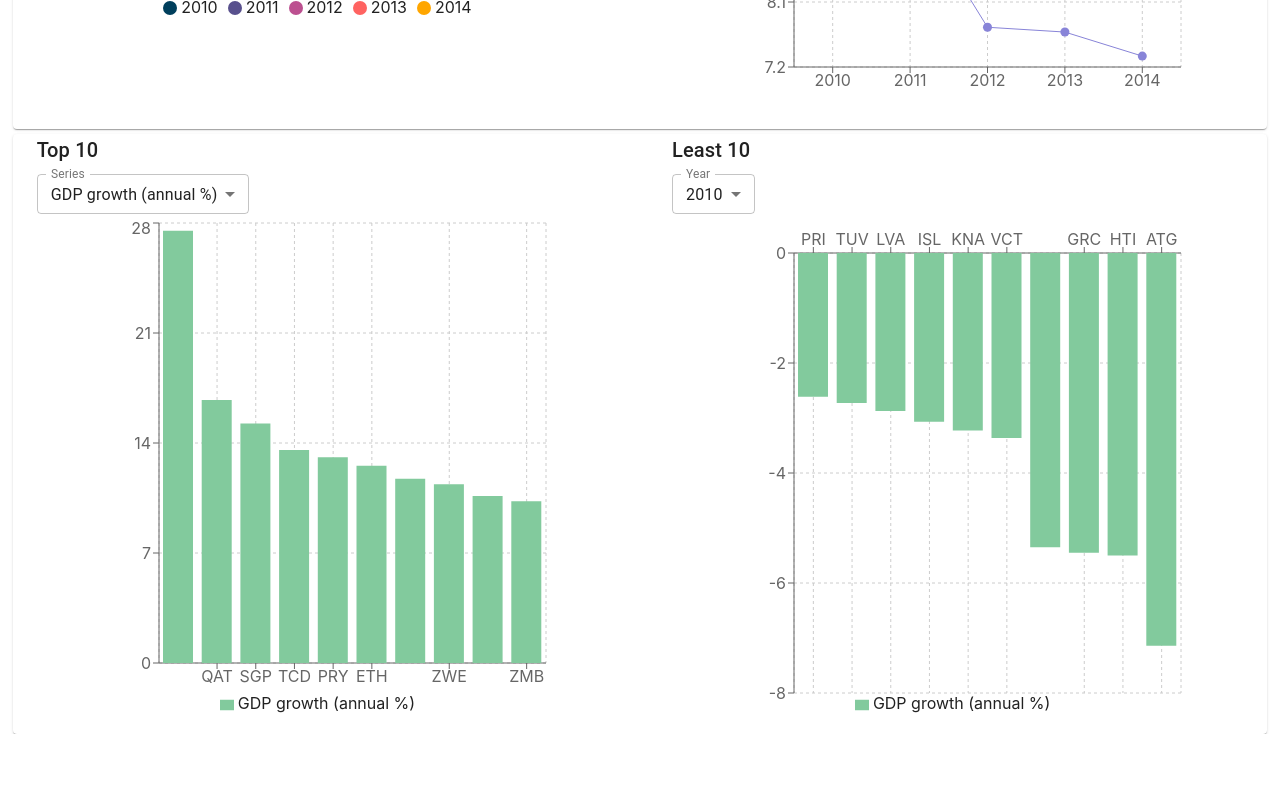
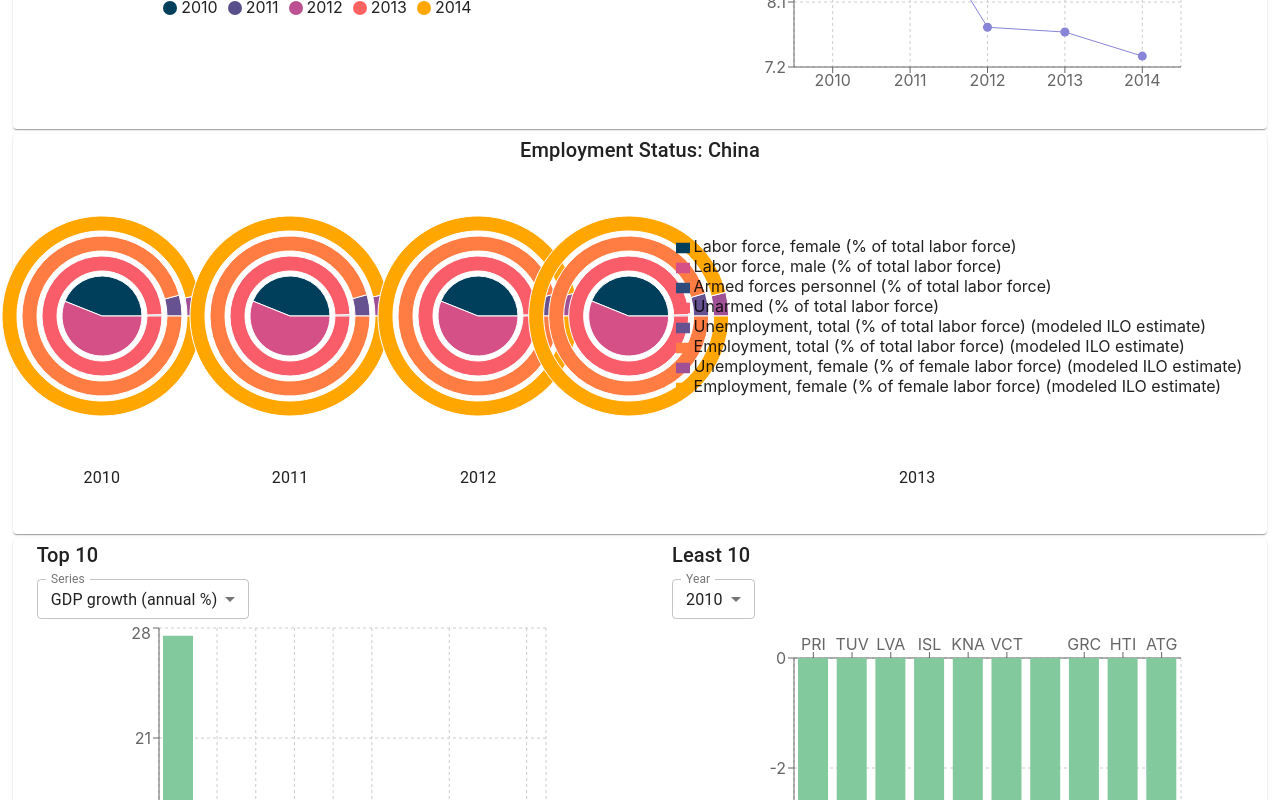
Before and after one commit to nickchen120235/prp-4, a React (Create React App) app: page / in a window 1280 px wide. Shown: the part 640-1440 px from the top of the page. Before the commit the page ends 1374 px from the top, so only its background shows below. Built offline with nearby package versions, Linux system fonts and the light colour scheme.

Commit message:
add pie view for employment status

```diff
--- a/src/App.tsx
+++ b/src/App.tsx
@@ -9,6 +9,8 @@ import CorrelationGraph from './components/CorrelationGraph'
 import AxisLinegraph from './components/AxisLineGraph'
 import Top10Graph from './components/Top10Graph'
 import Least10Graph from './components/Least10Graph'
+import LaborGraph from './components/LaborGraph'
+import LaborGraphWithLegend from './components/LaborGraphWithLegend'
 
 import data from './utils/data'
 import styleClass from './utils/styles'
@@ -73,6 +75,25 @@ const App = () => {
           <AxisLinegraph country={country} axis={y} />
         </Container>
       </Paper>
+      <Paper className={classes.viewContainer5}>
+  <Typography variant='h6' align='center'>Employment Status: {countryCode[country]}</Typography>
+        <Container maxWidth={false} className={classes.labor1}>
+          <LaborGraph country={country} year={2010} id='labor1' />
+          <Typography variant='body1' align='center'>2010</Typography>
+        </Container>
+        <Container maxWidth={false} className={classes.labor2}>
+          <LaborGraph country={country} year={2011} id='labor2' />
+          <Typography variant='body1' align='center'>2011</Typography>
+        </Container>
+        <Container maxWidth={false} className={classes.labor3}>
+          <LaborGraph country={country} year={2012} id='labor3' />
+          <Typography variant='body1' align='center'>2012</Typography>
+        </Container>
+        <Container maxWidth={false} className={classes.labor4}>
+          <LaborGraphWithLegend country={country} year={2013} id='labor4' />
+          <Typography variant='body1' align='center'>2013</Typography>
+        </Container>
+      </Paper>
       <Paper className={classes.viewContainer2}>
         <Container maxWidth={false} className={classes.subviewContainer}>
           <Typography variant='h6'>Top 10</Typography>
--- /dev/null
+++ b/src/components/LaborGraph.tsx
@@ -0,0 +1,77 @@
+import React from 'react'
+import { ResponsiveContainer, PieChart, Pie, Legend, Tooltip } from 'recharts'
+
+import data from '../utils/data'
+
+interface LaborGraphProps {
+  country: string
+  year: number
+  id?: number|string
+}
+
+const LaborGraph = (props: LaborGraphProps) => {
+  const { country, year, id } = props
+
+  const labor = [
+    {
+      name: 'Labor force, female (% of total labor force)',
+      value: data[country]['SL_TLF_TOTL_FE_ZS'][year-2010],
+      fill: '#003f5c'
+    },
+    {
+      name: 'Labor force, male (% of total labor force)',
+      value: 100-data[country]['SL_TLF_TOTL_FE_ZS'][year-2010],
+      fill: '#d45087'
+    }
+  ]
+  const armor = [
+    {
+      name: 'Armed forces personnel (% of total labor force)',
+      value: data[country]['MS_MIL_TOTL_TF_ZS'][year-2010],
+      fill: '#2f4b7c'
+    },
+    {
+      name: 'Unarmed (% of total labor force)',
+      value: 100-data[country]['MS_MIL_TOTL_TF_ZS'][year-2010],
+      fill: '#f95d6a'
+    }
+  ]
+  const unemploy = [
+    {
+      name: 'Unemployment, total (% of total labor force) (modeled ILO estimate)',
+      value: data[country]['SL_UEM_TOTL_ZS'][year-2010],
+      fill: '#665191'
+    },
+    {
+      name: 'Employment, total (% of total labor force) (modeled ILO estimate)',
+      value: 100-data[country]['SL_UEM_TOTL_ZS'][year-2010],
+      fill: '#ff7c43'
+    }
+  ]
+  const unemployfemale = [
+    {
+      name: 'Unemployment, female (% of female labor force) (modeled ILO estimate)',
+      value: data[country]['SL_UEM_TOTL_FE_ZS'][year-2010],
+      fill: '#a05195'
+    },
+    {
+      name: 'Employment, female (% of female labor force) (modeled ILO estimate)',
+      value: 100-data[country]['SL_UEM_TOTL_FE_ZS'][year-2010],
+      fill: '#ffa600'
+    }
+  ]
+
+  return(
+    <ResponsiveContainer height={300} width='100%' id={id}>
+      <PieChart>
+        <Pie data={labor} dataKey='value' nameKey='name' cx='50%' cy='50%' outerRadius={40} />
+        <Pie data={armor} dataKey='value' nameKey='name' cx='50%' cy='50%' innerRadius={45} outerRadius={60} />
+        <Pie data={unemploy} dataKey='value' nameKey='name' cx='50%' cy='50%' innerRadius={65} outerRadius={80} />
+        <Pie data={unemployfemale} dataKey='value' nameKey='name' cx='50%' cy='50%' innerRadius={85} outerRadius={100} />
+        <Tooltip position={{x: 0, y: -5}} />
+      </PieChart>
+    </ResponsiveContainer>
+  )
+}
+
+export default LaborGraph
--- /dev/null
+++ b/src/components/LaborGraphWithLegend.tsx
@@ -0,0 +1,78 @@
+import React from 'react'
+import { ResponsiveContainer, PieChart, Pie, Legend, Tooltip } from 'recharts'
+
+import data from '../utils/data'
+
+interface LaborGraphProps {
+  country: string
+  year: number
+  id?: number|string
+}
+
+const LaborGraphWithLegend = (props: LaborGraphProps) => {
+  const { country, year, id } = props
+
+  const labor = [
+    {
+      name: 'Labor force, female (% of total labor force)',
+      value: data[country]['SL_TLF_TOTL_FE_ZS'][year-2010],
+      fill: '#003f5c'
+    },
+    {
+      name: 'Labor force, male (% of total labor force)',
+      value: 100-data[country]['SL_TLF_TOTL_FE_ZS'][year-2010],
+      fill: '#d45087'
+    }
+  ]
+  const armor = [
+    {
+      name: 'Armed forces personnel (% of total labor force)',
+      value: data[country]['MS_MIL_TOTL_TF_ZS'][year-2010],
+      fill: '#2f4b7c'
+    },
+    {
+      name: 'Unarmed (% of total labor force)',
+      value: 100-data[country]['MS_MIL_TOTL_TF_ZS'][year-2010],
+      fill: '#f95d6a'
+    }
+  ]
+  const unemploy = [
+    {
+      name: 'Unemployment, total (% of total labor force) (modeled ILO estimate)',
+      value: data[country]['SL_UEM_TOTL_ZS'][year-2010],
+      fill: '#665191'
+    },
+    {
+      name: 'Employment, total (% of total labor force) (modeled ILO estimate)',
+      value: 100-data[country]['SL_UEM_TOTL_ZS'][year-2010],
+      fill: '#ff7c43'
+    }
+  ]
+  const unemployfemale = [
+    {
+      name: 'Unemployment, female (% of female labor force) (modeled ILO estimate)',
+      value: data[country]['SL_UEM_TOTL_FE_ZS'][year-2010],
+      fill: '#a05195'
+    },
+    {
+      name: 'Employment, female (% of female labor force) (modeled ILO estimate)',
+      value: 100-data[country]['SL_UEM_TOTL_FE_ZS'][year-2010],
+      fill: '#ffa600'
+    }
+  ]
+
+  return(
+    <ResponsiveContainer height={300} width='100%' id={id}>
+      <PieChart>
+        <Pie data={labor} dataKey='value' nameKey='name' cx='50%' cy='50%' outerRadius={40} />
+        <Pie data={armor} dataKey='value' nameKey='name' cx='50%' cy='50%' innerRadius={45} outerRadius={60} />
+        <Pie data={unemploy} dataKey='value' nameKey='name' cx='50%' cy='50%' innerRadius={65} outerRadius={80} />
+        <Pie data={unemployfemale} dataKey='value' nameKey='name' cx='50%' cy='50%' innerRadius={85} outerRadius={100} />
+        <Legend layout='vertical' verticalAlign='middle' align='right' />
+        <Tooltip position={{x: 0, y: -5}} />
+      </PieChart>
+    </ResponsiveContainer>
+  )
+}
+
+export default LaborGraphWithLegend
--- a/src/utils/styles.tsx
+++ b/src/utils/styles.tsx
@@ -36,9 +36,35 @@ const styleClass = makeStyles(theme => ({
     width: '98%',
     height: 600
   },
+  viewContainer5: {
+    margin: '0 auto',
+    marginTop: '5px',
+    width: '98%',
+    height: 400,
+  },
   subviewContainer: {
     width: '100%',
     height: 'inherit'
+  },
+  labor1: {
+    width: '15%',
+    padding: '0 10px 0 0',
+    float: 'left'
+  },
+  labor2: {
+    width: '15%',
+    padding: '0 10px 0 0',
+    float: 'left'
+  },
+  labor3: {
+    width: '15%',
+    padding: '0 10px 0 0',
+    float: 'left'
+  },
+  labor4: {
+    width: '55%',
+    padding: '0 10px 0 0',
+    float: 'right'
   }
 }))
 
```
